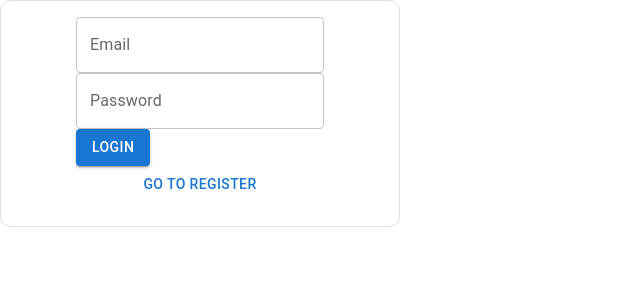
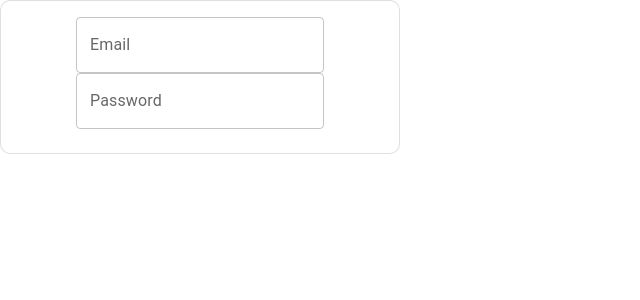
Before and after one commit to DanielTStoyles/RunePortal, a React (Create React App) app: page /login in a window 1280 px wide. Shown: the top 300 px of the page, without its empty margins (0-640 px from the left). Built offline with nearby package versions, Linux system fonts and the light colour scheme.

Commit message:
edit text

```diff
--- a/src/Home.jsx
+++ b/src/Home.jsx
@@ -38,7 +38,7 @@ const Home = () => {
       <AppBar position="static">
         <Toolbar>
           <Typography variant="h6" component="div" sx={{ flexGrow: 1 }}>
-            My App
+            RunePortal
           </Typography>
           <Button color="inherit" onClick={handleLoginModalOpen}>
             Login
--- a/src/LoginForm.jsx
+++ b/src/LoginForm.jsx
@@ -58,12 +58,7 @@ const LoginForm = () => {
               helperText={errors.password && "This field is required"}
             />
           </div>
-
-          <Button variant="contained" type="submit">
-            Login
-          </Button>
         </form>
-        <Button onClick={() => navigate("/register")}>Go to Register</Button>
       </CardContent>
     </Card>
   );
--- a/src/register.js
+++ b/src/register.js
@@ -54,7 +54,6 @@ const RegisterForm = () => {
             Register
           </Button>
         </form>
-        <Button onClick={() => navigate("/")}>Go to Login</Button>
       </CardContent>
     </Card>
   );
```
